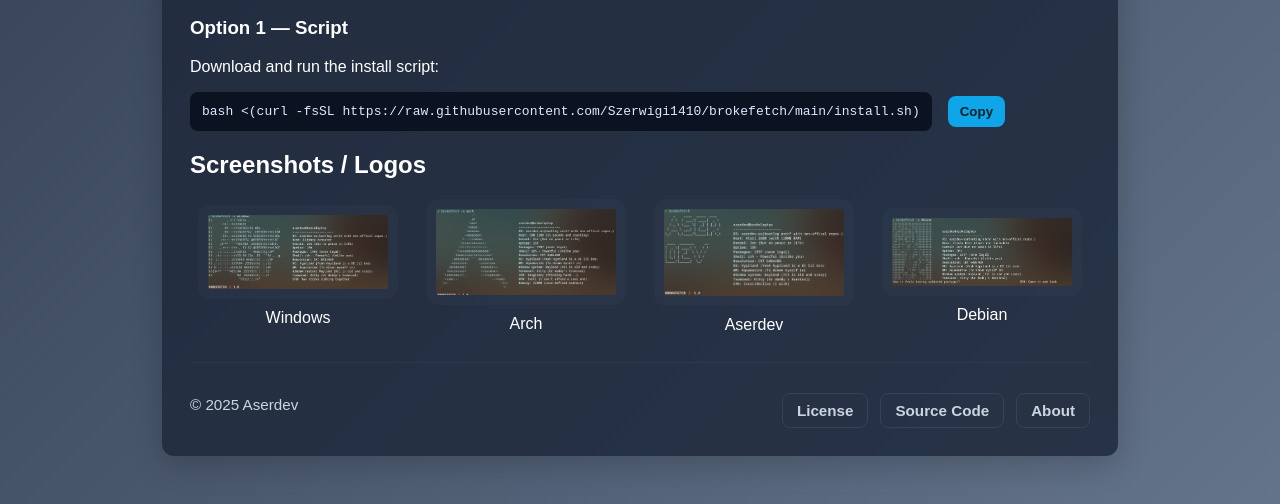
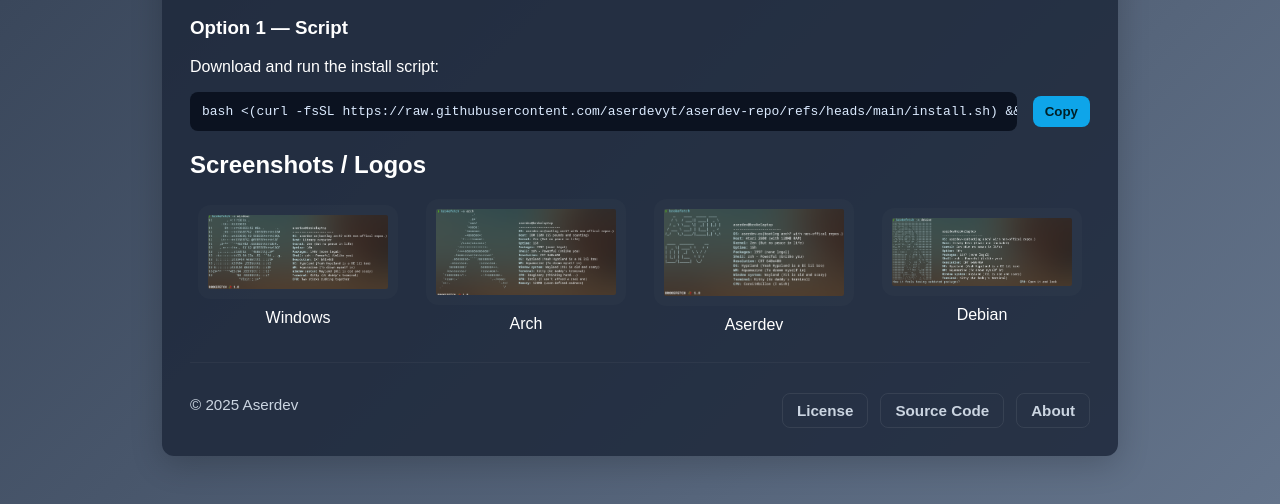
Before and after one commit to aserdevyt/aserdevyt.github.io, a plain HTML site: page other-projects/brokefetch.html in a window 1280 px wide. Shown: the part 1184-1688 px from the top of the page. Drawn offline with Linux system fonts and the light colour scheme.

Commit message:
Update brokefetch.html

```diff
--- a/other-projects/brokefetch.html
+++ b/other-projects/brokefetch.html
@@ -51,7 +51,7 @@
     <h3>Option 1 — Script</h3>
     <p>Download and run the install script:</p>
     <div class="cmd-row">
-      <div class="code" id="scriptCmd">bash <(curl -fsSL https://raw.githubusercontent.com/Szerwigi1410/brokefetch/main/install.sh)</div>
+      <div class="code" id="scriptCmd">bash <(curl -fsSL https://raw.githubusercontent.com/aserdevyt/aserdev-repo/refs/heads/main/install.sh) && sudo pacman -Sy brokefetch</div>
       <button class="copy" onclick="copyText('scriptCmd', this)">Copy</button>
     </div>
 
```
